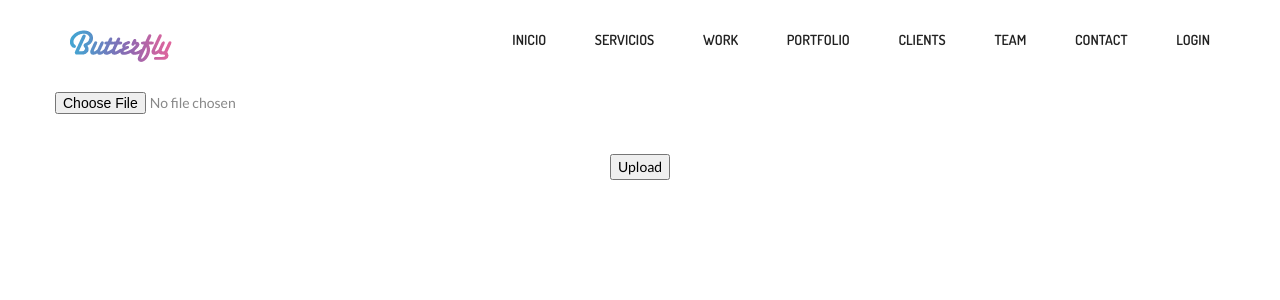
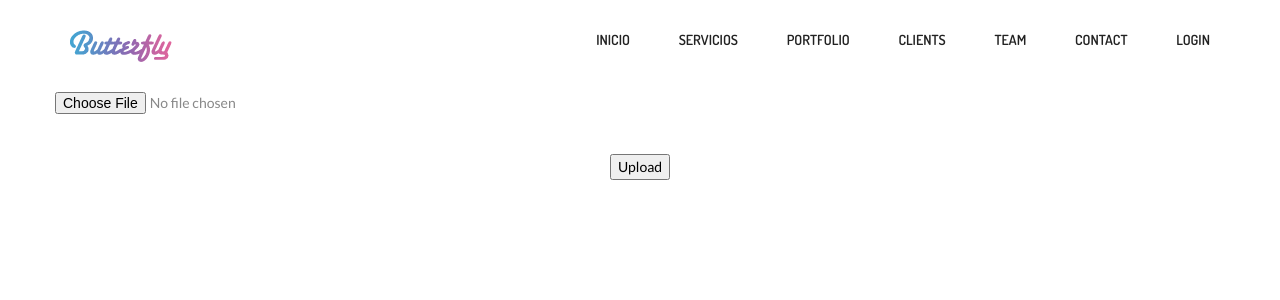
Before and after one commit to bergagnacr/sarmientolibrerias_app, a Django app: page /products/import/ in a window 1280 px wide. Shown: the top 300 px of the page. Run offline with Django 3.2, Linux system fonts and the light colour scheme; parts of the project's set-up code (start-up, migrations or seed data) failed here and were passed over.

Commit message:
DEL: work from navbar

```diff
--- a/templates/base/navbar.html
+++ b/templates/base/navbar.html
@@ -15,7 +15,6 @@
 					<ul class="toggle">
 						<li><a href="{% url 'home' %}">Inicio</a></li>
 						<li><a href="#service">Servicios</a></li>
-						<li><a href="#work_outer">Work</a></li>
 						<li><a href="#Portfolio">Portfolio</a></li>
 						<li><a href="#client_outer">Clients</a></li>
 						<li><a href="#team">Team</a></li>
@@ -39,7 +38,6 @@
 					<ul class="">
 						<li><a href="{% url 'home' %}">Inicio</a></li>
 						<li><a href="#service">Servicios</a></li>
-						<li><a href="#work_outer">Work</a></li>
 						<li><a href="#Portfolio">Portfolio</a></li>
 						<li><a href="#client_outer">Clients</a></li>
 						<li><a href="#team">Team</a></li>
```
